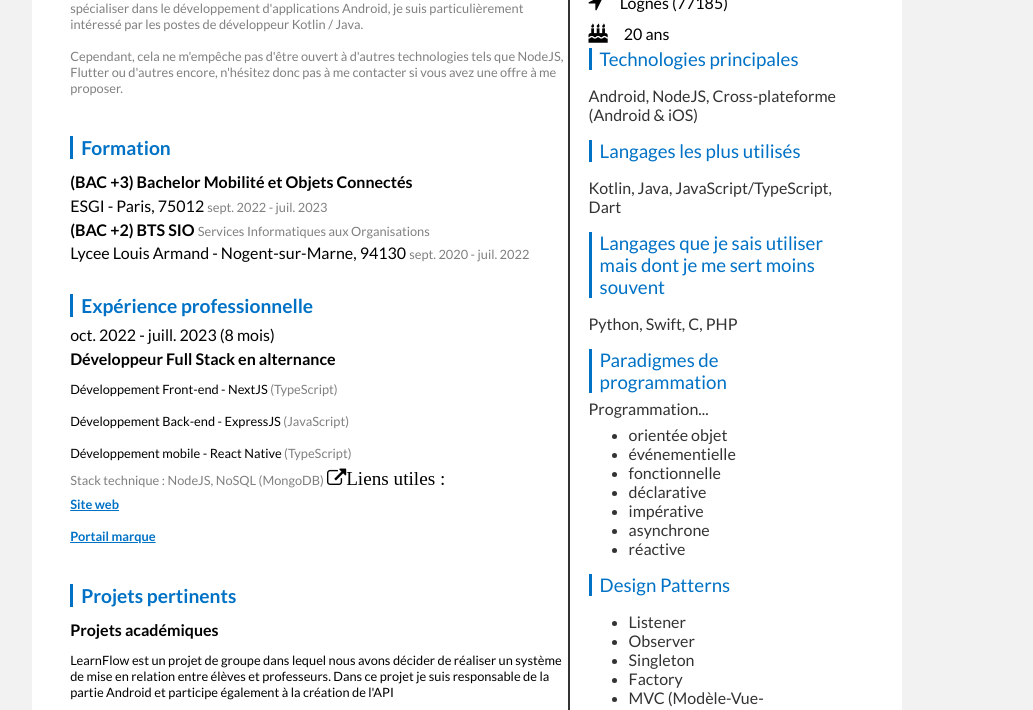
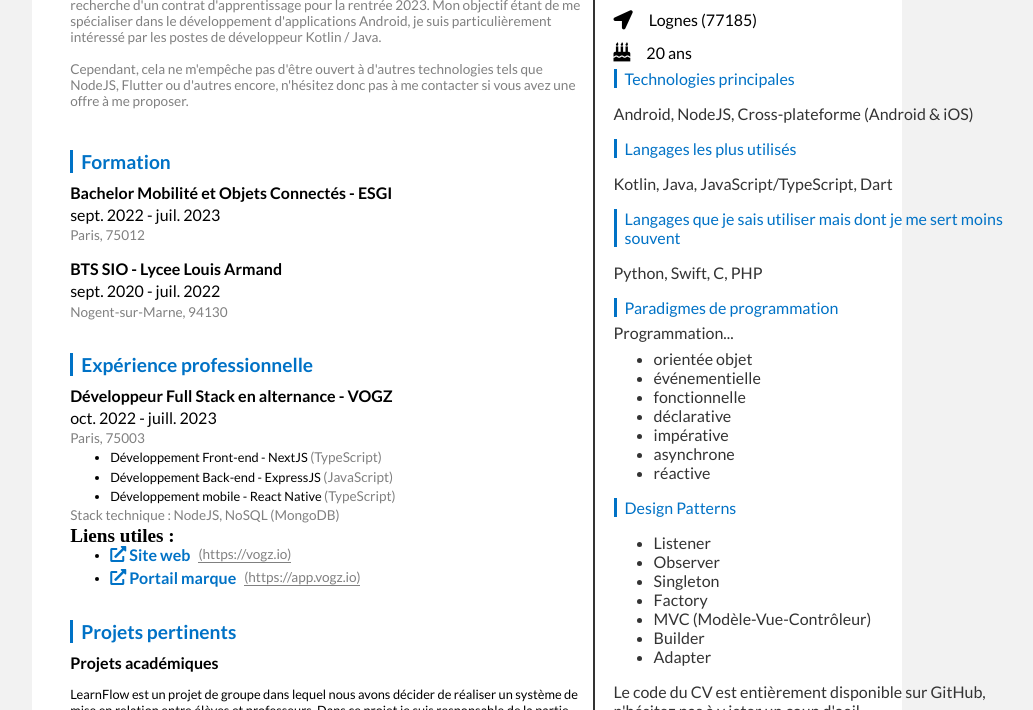
Before and after one commit to ousmane-diallo-sio/CV-HTML, a plain HTML site: page index.html in a window 1280 px wide. Shown: the part 229-939 px from the top of the page, without its empty margins (173-1206 px from the left). Drawn offline with Linux system fonts and the light colour scheme.

Commit message:
style: added CSS pseudo elements to beautify links

```diff
--- a/index.html
+++ b/index.html
@@ -8,7 +8,7 @@
         <link rel="preconnect" href="https://fonts.googleapis.com">
         <link rel="preconnect" href="https://fonts.gstatic.com" crossorigin>
         <link href="https://fonts.googleapis.com/css2?family=Lato:wght@400;700;900&display=swap" rel="stylesheet">
-        <link rel="stylesheet" href="https://cdnjs.cloudflare.com/ajax/libs/font-awesome/4.7.0/css/font-awesome.min.css">
+        <link rel="stylesheet" href="https://cdnjs.cloudflare.com/ajax/libs/font-awesome/5.15.4/css/all.min.css" integrity="sha512-1ycn6IcaQQ40/MKBW2W4Rhis/DbILU74C1vSrLJxCq57o941Ym01SwNsOMqvEBFlcgUa6xLiPY/NS5R+E6ztJQ==" crossorigin="anonymous" referrerpolicy="no-referrer" />
     </head>
 
     <body>
@@ -36,22 +36,23 @@
                     <section class="heading">
                         <h3>Formation</h3>
                         <div>
-                            <h4>(BAC +3) Bachelor Mobilité et Objets Connectés </h4>
-                            <b>ESGI - Paris, 75012</b>
-                            <span>sept. 2022 - juil. 2023</span>
+                            <h4>Bachelor Mobilité et Objets Connectés - ESGI</h4>
+                            <b>sept. 2022 - juil. 2023</b>
+                            <span>Paris, 75012</span>
                         </div>
                         <div>
                             <!-- Mettre le span en petit -->
-                            <h4>(BAC +2) BTS SIO <span>Services Informatiques aux Organisations</span></h4>
-                            <b>Lycee Louis Armand - Nogent-sur-Marne, 94130</b>
-                            <span>sept. 2020 - juil. 2022</span>
+                            <h4>BTS SIO - Lycee Louis Armand</h4>
+                            <b>sept. 2020 - juil. 2022</b>
+                            <span>Nogent-sur-Marne, 94130</span>
                         </div>
                     </section>
                     <section class="heading">
                         <h3>Expérience professionnelle</h3>
                         <div>
-                            <label>oct. 2022 - juill. 2023 (8 mois)</label>
-                            <h4>Développeur Full Stack en alternance</h4>
+                            <h4>Développeur Full Stack en alternance - VOGZ</h4>
+                            <b>oct. 2022 - juill. 2023</b>
+                            <span>Paris, 75003</span>
                             <ul>
                                 <!-- TODO mettre les éléments span en petite taille -->
                                 <li>Développement Front-end - NextJS <span>(TypeScript)</span></li>
@@ -63,10 +64,10 @@
                             <i class="fa fa-external-link">Liens utiles : </i>
                             <ul>
                                 <li>
-                                    <a href="https://vogz.io">Site web</a>
+                                    <a target="_blank" rel="noopener noreferrer" href="https://vogz.io">Site web</a>
                                 </li>
                                 <li>
-                                    <a href="https://app.vogz.io">Portail marque</a>
+                                    <a target="_blank" rel="noopener noreferrer" href="https://app.vogz.io">Portail marque</a>
                                 </li>
                             </ul>
                         </div>
@@ -81,8 +82,8 @@
                                 à la création de l'API
                             </p>
                             <ul>
-                                <li>Learn Flow App <span>- Android (Kotlin) : <a href="https://github.com/ousmane-diallo-sio/learnflow-app">GitHub</a></span></li>
-                                <li>Learn Flow API <span>- ExpressJS (TypeScript) : <a href="https://github.com/ousmane-diallo-sio/learnflow-api">GitHub</a></span></li>
+                                <li>Learn Flow App <span>- Android (Kotlin) : <a target="_blank" rel="noopener noreferrer" href="https://github.com/ousmane-diallo-sio/learnflow-app">GitHub</a></span></li>
+                                <li>Learn Flow API <span>- ExpressJS (TypeScript) : <a target="_blank" rel="noopener noreferrer" href="https://github.com/ousmane-diallo-sio/learnflow-api">GitHub</a></span></li>
                             </ul>
                             <span>Stack technique : Android, NodeJS, NoSQL (MongoDB)</span>
                         </div>
@@ -91,10 +92,10 @@
                             <p>
                                 Instameme Editor est une application qui permet d'effectuer des montages photos à partir de templates pré-remplis.
                                 <span>
-                                    Vous en trouverez quelques exemples d'utilisation sur Instagram <a href="https://www.instagram.com/explore/tags/instamemeeditor/">#instamemeeditor</a>
+                                    Vous en trouverez quelques exemples d'utilisation sur Instagram <a target="_blank" rel="noopener noreferrer" href="https://www.instagram.com/explore/tags/instamemeeditor/">#instamemeeditor</a>
                                 </span>
                             </p>
-                            <a href="https://instamemeeditor.fr/">instamemeeditor.fr</a>
+                            <a target="_blank" rel="noopener noreferrer" href="https://instamemeeditor.fr/">instamemeeditor.fr</a>
                             <span>Stack technique : Android (Java)</span>
                         </div>
                     </section>
@@ -103,7 +104,7 @@
                 <div class="resume-right">
                     <section>
                         <span><i class="fa fa-envelope"></i> ousmane.diallo1.sio@gmail.com</span>
-                        <span><i class="fa fa-github"></i> github.com/ousmane-diallo-sio</span>
+                        <span><i class="fab fa-github"></i> github.com/ousmane-diallo-sio</span>
                         <span><i class="fa fa-phone-square"></i> 07 82 57 16 09</span>
                         <span><i class="fa fa-location-arrow"></i> Lognes (77185)</span>
                         <span><i class="fa fa-birthday-cake"></i> 20 ans</span>
@@ -149,7 +150,7 @@
                     <section>
                         <p>Le code du CV est entièrement disponible sur GitHub, n'hésitez pas à y jeter un coup d'oeil.</p>
                         <i>(qrCode)</i>
-                        <a href="https://github.com/ousmane-diallo-sio/CV-HTML">https://github.com/ousmane-diallo-sio/CV-HTML</a>
+                        <a target="_blank" rel="noopener noreferrer" href="https://github.com/ousmane-diallo-sio/CV-HTML">https://github.com/ousmane-diallo-sio/CV-HTML</a>
                     </section>
                 </div>
             </div>
--- a/styles/styles.scss
+++ b/styles/styles.scss
@@ -10,6 +10,7 @@ body {
     & * {
         font-family: Lato;
         font-weight: 400;
+        font-size: 1rem;
     }
     & h1 {
         font-weight: 900;
@@ -30,8 +31,8 @@ body {
         border-left-width: 3px;
         padding-left: .5rem;
     }
-    & h4 {
-        margin: .3rem 0;
+    & h4, b, span {
+        margin: .1rem 0;
     }
     & i {
         font-size: 1.2rem !important;
@@ -40,8 +41,31 @@ body {
         color: var(--trueBlue);
     }
     & a {
+        position: relative;
+        display: flex;
+        align-items: center;
         color: var(--trueBlue);
         font-weight: 700;
+        text-decoration: none;
+        &::before {
+            content: '\f35d';
+            display: block;
+            font-family: 'Font Awesome 5 Free';
+            font-weight: 900;
+            color: inherit;
+            margin-right: .2rem;
+            font-size: inherit;
+        }
+        &::after {
+            content: "(" attr(href) ")";
+            display: block;
+            margin-left: .5rem;
+            color: var(--gray);
+            font-weight: 400;
+            font-size: 85%;
+            text-decoration: none;
+            border-bottom: solid 1px var(--gray);
+        }
     }
     & main {
         display: flex;
@@ -71,7 +95,7 @@ body {
                         margin-bottom: .5rem;
                     }
                     & span {
-                        font-size: .8rem;
+                        font-size: .85rem;
                         color: var(--gray);
                     }
                     & h3 {
@@ -87,16 +111,21 @@ body {
                         font-weight: 400;
                     }
                     & ul {
-                        list-style: none;
-                        padding: 0;
                         margin: 0;
                         & li {
                             font-size: 0.8rem;
                             font-weight: 400;
-                            padding: 0.5rem 0;
-                            & i {
-                                margin-right: 0.5rem;
-                            }
+                            padding: .1rem 0;
+                        }
+                    }
+                }
+                > .heading {
+                    > div {
+                        display: flex;
+                        flex-direction: column;
+                        margin-bottom: .8rem;
+                        &:last-of-type {
+                            margin-bottom: 0;
                         }
                     }
                 }
```
Also changed, not shown: styles/styles.css, 1 other file.
